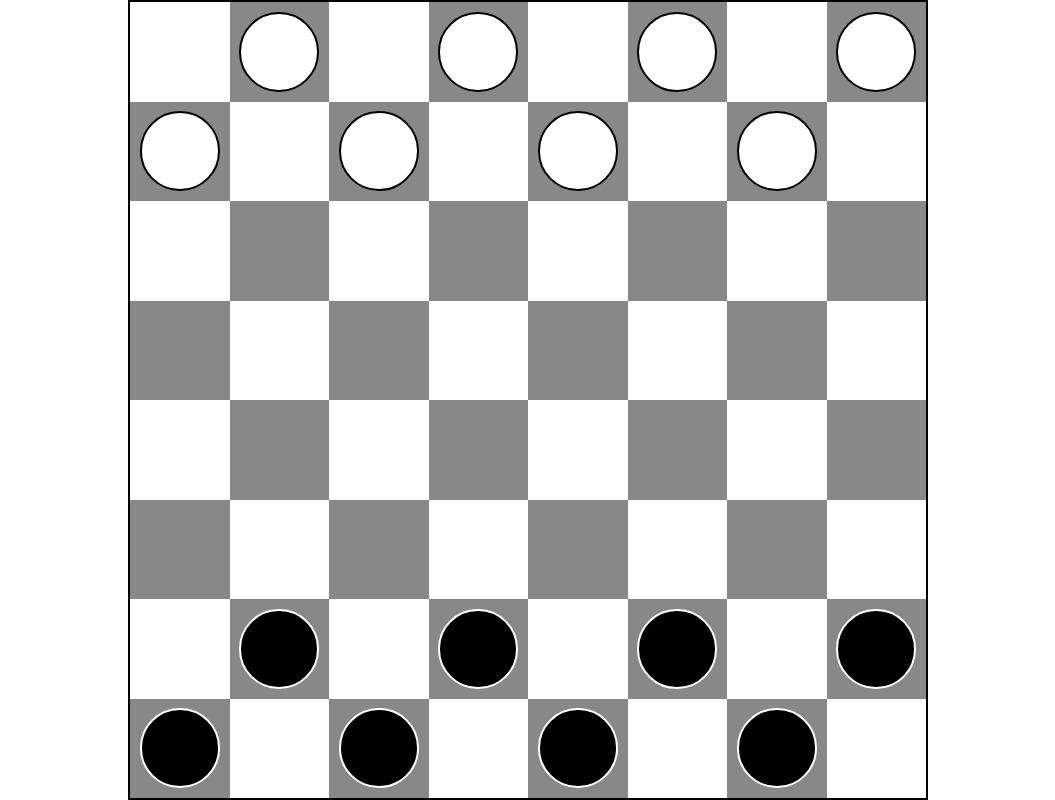
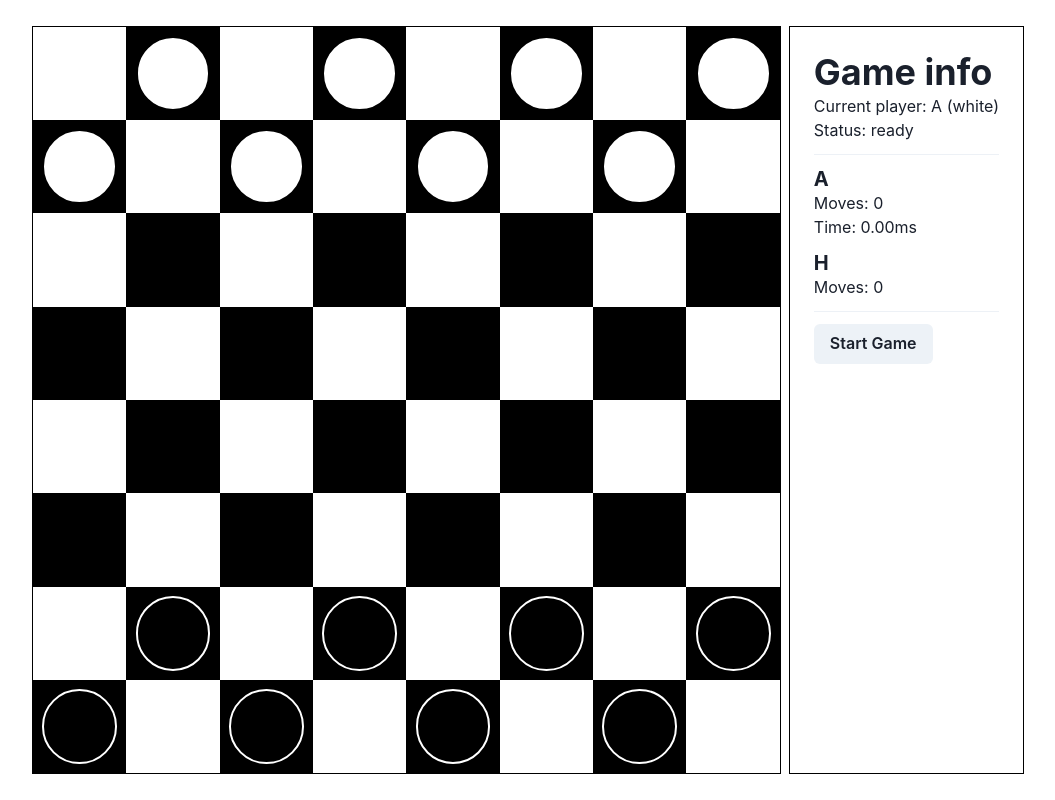
Before and after one commit to Karol-Waliszewski/checkers, a React (Vite) app: page /game in a window 1280 px wide. Shown: the top 800 px of the page, without its empty margins (112-1167 px from the left). Built offline with nearby package versions, Linux system fonts and the light colour scheme.

Commit message:
Replaced styled-components with chakraUI

```diff
--- a/package.json
+++ b/package.json
@@ -20,7 +20,6 @@
     "react-dom": "^18.0.0",
     "react-redux": "^8.0.1",
     "react-router-dom": "^6.3.0",
-    "styled-components": "^5.3.5",
     "typescript": "^4.6.0",
     "vite": "^3.0.4",
     "vite-tsconfig-paths": "^3.5.0",
--- a/src/components/Board/Cell.tsx
+++ b/src/components/Board/Cell.tsx
@@ -1,24 +1,15 @@
 import React from "react";
-import styled from "styled-components";
 
+import { GridItem, AspectRatio } from "@chakra-ui/react";
 import Piece from "components/Board/Piece";
 
 import { toggleCell, movePiece } from "store/game/actions";
 import { useAppDispatch, useAppSelector } from "store";
+import { getCurrentPlayer, getStatus } from "store/game/selectors";
+
+import { isPieceOwnedByPlayer } from "utils/game/engine";
 
 import type { Cell as CellProps, Move } from "types/game";
-import { getCurrentPlayer, getStatus } from "store/game/selectors";
-import { isPieceOwnedByPlayer } from "utils/game/engine";
-
-const CellWrapper = styled.div<Pick<Props, "color" | "active">>`
-  display: flex;
-  align-items: center;
-  justify-content: center;
-
-  background-color: ${({ color, active }) =>
-    active ? "red" : color === "white" ? "white" : "#888"};
-  aspect-ratio: 1;
-`;
 
 type Props = CellProps & {
   active: boolean;
@@ -58,7 +49,12 @@ const Cell: React.FC<Props> = ({
   };
 
   return (
-    <CellWrapper color={color} active={active} onClick={onCellClick}>
+    <AspectRatio ratio={1}>
+      <GridItem
+        bg={active ? "red" : color}
+        onClick={onCellClick}
+        cursor={active ? "pointer" : "initial"}
+      >
         {piece && (
           <Piece
             type={piece.type}
@@ -67,7 +63,8 @@ const Cell: React.FC<Props> = ({
             onClick={onPieceClick}
           />
         )}
-    </CellWrapper>
+      </GridItem>
+    </AspectRatio>
   );
 };
 
--- a/src/components/Board/Info.tsx
+++ b/src/components/Board/Info.tsx
@@ -1,8 +1,11 @@
 import React from "react";
+
+import { Button, Text, Heading, Box, Divider } from "@chakra-ui/react";
 
 import { useAppDispatch, useAppSelector } from "store";
 import { getGame } from "store/game/selectors";
 import { resetGame, startGame } from "store/game/actions";
+
 import { parseTime } from "utils/time";
 
 const Info: React.FC = () => {
@@ -10,38 +13,49 @@ const Info: React.FC = () => {
   const dispatch = useAppDispatch();
 
   return (
-    <div>
-      <h2>Game info</h2>
+    <Box p="5">
+      <Heading as="h2">Game info</Heading>
       {game.winner === undefined && (
-        <p>
+        <Text>
           Current player: {game.currentPlayer.name} ({game.currentPlayer.color})
-        </p>
+        </Text>
       )}
-      <p>Status: {game.status}</p>
+      <Text>Status: {game.status}</Text>
       {game.winner !== undefined && (
-        <p>Winner: {game.winner === null ? "draw" : game.winner.name}</p>
-      )}
-      <hr />
-      <h3>{game.playerA.name}</h3>
-      <p>Moves: {game.playerA.moves}</p>
-      {game.playerA.type === "ai" && (
-        <p>Time: {parseTime(game.playerA.time)}ms</p>
+        <Text>Winner: {game.winner === null ? "draw" : game.winner.name}</Text>
       )}
 
-      <h3>{game.playerB.name}</h3>
-      <p>Moves: {game.playerB.moves}</p>
-      {game.playerB.type === "ai" && (
-        <p>Time: {parseTime(game.playerB.time)}ms</p>
-      )}
+      <Divider my="3" />
 
-      <hr />
+      <Box mb="3">
+        <Heading as="h3" size="md">
+          {game.playerA.name}
+        </Heading>
+        <Text>Moves: {game.playerA.moves}</Text>
+        {game.playerA.type === "ai" && (
+          <Text>Time: {parseTime(game.playerA.time)}ms</Text>
+        )}
+      </Box>
+
+      <Box mb="3">
+        <Heading as="h3" size="md">
+          {game.playerB.name}
+        </Heading>
+        <Text>Moves: {game.playerB.moves}</Text>
+        {game.playerB.type === "ai" && (
+          <Text>Time: {parseTime(game.playerB.time)}ms</Text>
+        )}
+      </Box>
+
+      <Divider my="3" />
+
       {game.status === "ready" && (
-        <button onClick={() => dispatch(startGame())}>Start Game</button>
+        <Button onClick={() => dispatch(startGame())}>Start Game</Button>
       )}
       {(game.status === "started" || game.status === "finished") && (
-        <button onClick={() => dispatch(resetGame())}>Reset Game</button>
+        <Button onClick={() => dispatch(resetGame())}>Reset Game</Button>
       )}
-    </div>
+    </Box>
   );
 };
 
--- a/src/components/Board/Piece.tsx
+++ b/src/components/Board/Piece.tsx
@@ -1,49 +1,46 @@
 import React from "react";
-import styled, { css } from "styled-components";
 
-import kingIcon from "assets/icons/crown.svg";
+import { Box, AspectRatio, Icon } from "@chakra-ui/react";
 
 import type { Piece as PieceProps } from "types/game";
 
-const PieceWrapper = styled.div<Pick<PieceProps, "color"> & Active>`
-  display: flex;
-  align-items: center;
-  justify-content: center;
-
-  width: 80%;
-  aspect-ratio: 1;
-
-  background-color: ${({ color, active }) => (active ? "red" : color)};
-  border-radius: 50%;
-  border: 2px solid ${({ color }) => (color === "white" ? "black" : "white")};
-
-  cursor: pointer;
-`;
-
-const PieceIcon = styled.img<Pick<PieceProps, "color"> & Active>`
-  max-width: 70%;
-  max-height: 70%;
-
-  ${({ color, active }) =>
-    !active &&
-    color === "black" &&
-    css`
-      filter: brightness(0) invert(1);
-    `};
-`;
-
-type Active = {
-  active: boolean
-}
-type Props = PieceProps & Active & { onClick: () => void };
+type Props = PieceProps & { active: boolean; onClick: () => void };
 
 const Piece: React.FC<Props> = ({ color, type, active, onClick }) => {
   return (
-    <PieceWrapper color={color} active={active} onClick={onClick}>
-      {type === "king" && (
-        <PieceIcon src={kingIcon} color={color} active={active} />
-      )}
-    </PieceWrapper>
+    <AspectRatio ratio={1} w="80%">
+      <Box
+        bg={active ? "red" : color}
+        border="2px"
+        borderColor={color === "black" ? "white" : "black"}
+        borderRadius="50%"
+        cursor="pointer"
+        onClick={onClick}
+      >
+        {type === "king" && (
+          <Icon
+            viewBox="0 0 232.211 232.211"
+            color={color === "black" ? "white" : "black"}
+            maxW="70%"
+            maxH="70%"
+          >
+            <g>
+              <path
+                d="M218.006,180.449l14.205-134.226L166.438,68.03L115.598,3.56L64.79,67.989L0,46.174l13.074,134.275H218.006z    M75.255,103.169l40.343-51.16l40.311,51.119l41.572-13.783l-6.467,61.104H40.295L34.35,89.395L75.255,103.169z"
+                fill="currentColor"
+              />
+              <rect
+                width="207.825"
+                x="11.853"
+                y="198.651"
+                height="30"
+                fill="currentColor"
+              />
+            </g>
+          </Icon>
+        )}
+      </Box>
+    </AspectRatio>
   );
 };
 
--- a/src/components/Board/index.tsx
+++ b/src/components/Board/index.tsx
@@ -1,22 +1,18 @@
 import React from "react";
-import styled from "styled-components";
+
 import { useAppSelector } from "store";
 import {
   getBoard,
   getToggledCellMoves,
   getToggledCell,
 } from "store/game/selectors";
+
+import { Grid } from "@chakra-ui/react";
+
 import Cell from "components/Board/Cell";
 
-import { Board as BoardType } from "types/game";
 import { areCellsSame } from "utils/game/board/functional";
 import { getCellMove } from "utils/game/board/moving";
-
-const Grid = styled.div<Pick<BoardType, "size">>`
-  display: grid;
-  grid-template-columns: repeat(${({ size }) => size}, 1fr);
-
-`;
 
 const Board: React.FC = () => {
   const board = useAppSelector(getBoard);
@@ -24,10 +20,15 @@ const Board: React.FC = () => {
   const possibleMoves = useAppSelector(getToggledCellMoves);
 
   return (
-    <Grid size={board.size}>
+    <Grid
+      templateColumns={`repeat(${board.size}, 1fr)`}
+      w="100%"
+      border="1px"
+      borderColor="black"
+    >
       {board.grid.map((row) =>
         row.map((cell) => {
-          const move = getCellMove(possibleMoves, activeCell, cell)
+          const move = getCellMove(possibleMoves, activeCell, cell);
           return (
             <Cell
               key={`${cell.coords.x}:${cell.coords.y}`}
@@ -39,7 +40,8 @@ const Board: React.FC = () => {
               active={Boolean(move)}
               move={move}
             />
-        )})
+          );
+        })
       )}
     </Grid>
   );
--- a/src/components/shared/Layout.tsx
+++ /dev/null
@@ -1,10 +0,0 @@
-import styled from "styled-components";
-
-export const Container = styled.div`
-  max-width: 1200px;
-  width: 100%;
-  margin-left: auto;
-  margin-right: auto;
-  padding-left: 1rem;
-  padding-right: 1rem;
-`;
--- a/src/index.tsx
+++ b/src/index.tsx
@@ -8,15 +8,12 @@ import { store } from "store";
 
 import App from "App";
 
-import GlobalStyles from "styles/global";
-
 const container = document.getElementById("root")!;
 const root = createRoot(container);
 
 root.render(
   <React.StrictMode>
     <Provider store={store}>
-      <GlobalStyles />
       <ChakraProvider>
         <BrowserRouter>
           <App />
--- a/src/store/game/state.ts
+++ b/src/store/game/state.ts
@@ -10,7 +10,7 @@ export type GameState = Game & {
 const initialState: () => GameState = () => {
   const game = createGame(
     createAI("A", "white", "calculateStrongPieceDifference", 2),
-    createAI("B", "black", "calculateStrongPieceDifference", 4)
+    createHuman("H", "black")
   );
 
   return {
--- a/src/store/index.ts
+++ b/src/store/index.ts
@@ -21,6 +21,5 @@ export type AppThunk<ReturnType = void> = ThunkAction<
   Action<string>
 >;
 
-// Use throughout your app instead of plain `useDispatch` and `useSelector`
 export const useAppDispatch = () => useDispatch<AppDispatch>();
 export const useAppSelector: TypedUseSelectorHook<RootState> = useSelector;
--- a/src/styles/global.ts
+++ /dev/null
@@ -1,17 +0,0 @@
-import { createGlobalStyle } from "styled-components";
-
-export default createGlobalStyle`
-    body {
-        margin: 0;
-        font-family: -apple-system, BlinkMacSystemFont, 'Segoe UI', 'Roboto', 'Oxygen',
-            'Ubuntu', 'Cantarell', 'Fira Sans', 'Droid Sans', 'Helvetica Neue',
-            sans-serif;
-        -webkit-font-smoothing: antialiased;
-        -moz-osx-font-smoothing: grayscale;
-    }
-
-    code {
-        font-family: source-code-pro, Menlo, Monaco, Consolas, 'Courier New',
-            monospace;
-    }
-`;
--- a/src/views/Checkers.tsx
+++ b/src/views/Checkers.tsx
@@ -1,49 +1,28 @@
-import React from "react";
-import styled from "styled-components";
-
+import { Container, Box, AspectRatio } from "@chakra-ui/react";
 import Board from "components/Board";
 import Info from "components/Board/Info";
 
-import { Container } from "components/shared/Layout";
-
-const Main = styled.div`
-  display: flex;
-  align-items: center;
-  justify-content: center;
-
-  min-height: 100vh;
-  width: 100%;
-`;
-
-const StyledContainer = styled(Container)``;
-
-const BoardInfo = styled.div`
-  padding: 1rem;
-
-  border: 2px solid #000;
-`;
-
-const BoardWrapper = styled.div`
-  border: 2px solid #000;
-  aspect-ratio: 1;
-  max-height: 100vh;
-  margin-left: auto;
-  margin-right: auto;
-`;
-
 const Checkers = () => {
   return (
-    <Main>
-      <StyledContainer>
-        <BoardWrapper>
-          <Board />
-        </BoardWrapper>
+    <Box
+      w="100vw"
+      minH="100vh"
+      display="flex"
+      alignItems="center"
+      justifyContent="center"
+    >
+      <Container maxW="container.lg" display="flex" gap="2">
+        <AspectRatio ratio={1} flex="1">
+          <Box mx="auto">
+            <Board />
+          </Box>
+        </AspectRatio>
 
-        <BoardInfo>
+        <Box border="1px" borderColor="black" p="1">
           <Info />
-        </BoardInfo>
-      </StyledContainer>
-    </Main>
+        </Box>
+      </Container>
+    </Box>
   );
 };
 
```
Also changed, not shown: src/assets/icons/crown.svg (deleted), 1 other file (tests, documents, lock files or other folders). Lines whose indentation alone changed are shown as unchanged.
